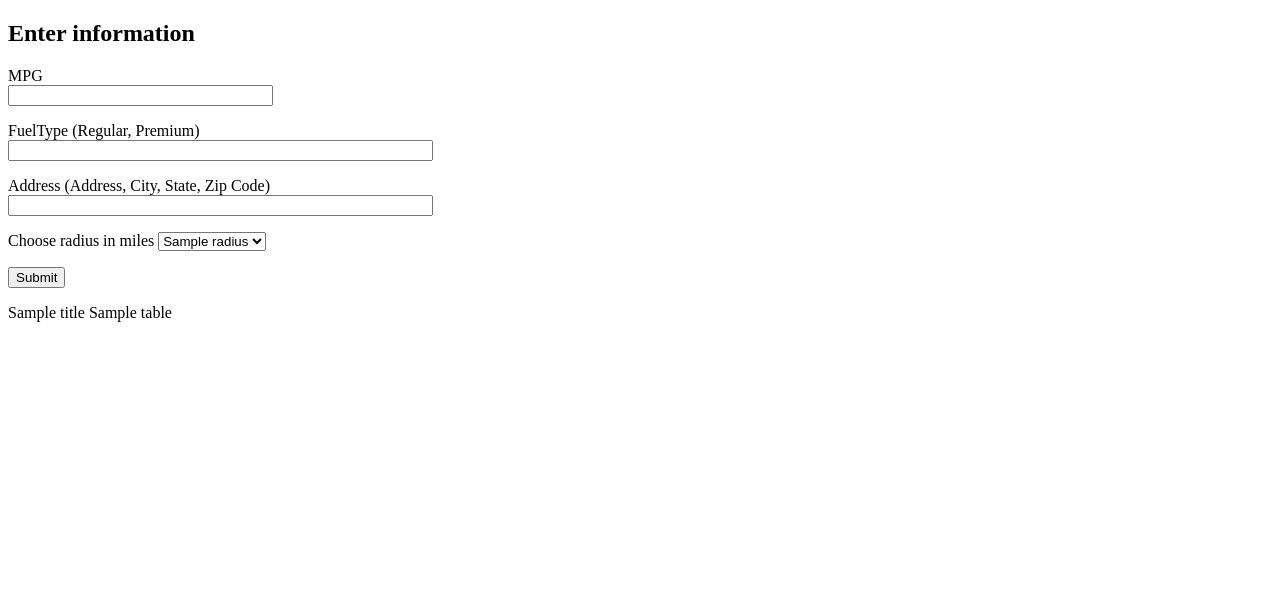
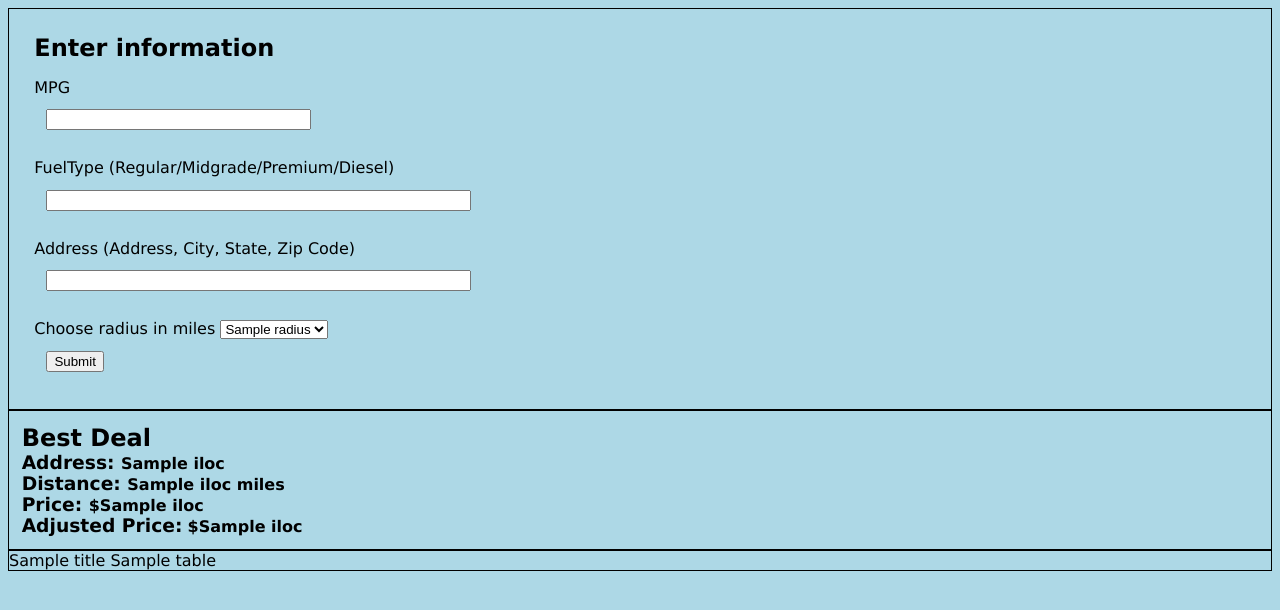
Before and after one commit to akukerang/GassedUp, a Flask app: template templates/index.html in a window 1280 px wide. Shown: the top 610 px of the page. Run offline with Flask 2, Linux system fonts and the light colour scheme; the template is opened without the code that fills it: values that come from a table or form of the project are taken from there, most other values are stand-ins (such as "Sample title", 1, 10 or a date in 2020).

Commit message:
Finished Frontend Mostly
Frontend mostly finished, just need to work on the CSS.

```diff
--- a/forms.py
+++ b/forms.py
@@ -1,9 +1,15 @@
 from flask_wtf import FlaskForm
 from wtforms import StringField, SubmitField
+from geopy.geocoders import Nominatim
+from geopy.extra.rate_limiter import RateLimiter
+import geocoder
 
+g = geocoder.ip('me')
+coords = str(g.lat) + ", " + str(g.lng)
+locator = Nominatim(user_agent="GassedUp")
+location = locator.reverse(coords)
 class CarForm(FlaskForm):
     mpg = StringField("MPG")
     fueltype = StringField("FuelType")
-    address = StringField('Address')
+    address = StringField('Address',default=str(location))
     radius = StringField('Radius')
-    submit = SubmitField('Submit')
--- a/main.py
+++ b/main.py
@@ -16,18 +16,29 @@ def getLocation(address):
 def home():
     form = CarForm()
     radii = [5, 10, 15, 25]
-    if form.is_submitted():
-        result = request.form
-        addrLatitude = getLocation(result.get('address'))[0]
-        addrLongitude = getLocation(result.get('address'))[1]
-        if (result.get('fueltype') == 'Regular' or result.get('fueltype') == 'regular'):
-            fuelTypeId = '1'
-        elif (result.get('fueltype') == 'Premium' or result.get('fueltype') == 'premium'):
-            fuelTypeId = '2'
-        tableData = getStationList(float(result.get('radii')), float(addrLatitude), float(addrLongitude), fuelTypeId, float(result.get('mpg')))
-    return render_template("index.html",form=form, radii=radii, tables=[tableData.to_html(classes='data')], titles=tableData.columns.values)
+    stationList = pd.read_csv('stationList.csv')
+    if request.method == 'POST':
+        if request.form['submit_button'] == 'Submit':
+            result = request.form
+            addrLatitude = getLocation(result.get('address'))[0]
+            addrLongitude = getLocation(result.get('address'))[1]
+            if (result.get('fueltype') == 'Regular' or result.get('fueltype') == 'regular'):
+                fuelTypeId = '1'
+            elif (result.get('fueltype') == 'Midgrade' or result.get('fueltype') == 'midgrade'):
+                fuelTypeId = '2'
+            elif (result.get('fueltype') == 'Premium' or result.get('fueltype') == 'premium'):
+                fuelTypeId = '3'
+            elif (result.get('fueltype') == 'Diesel' or result.get('fueltype') == 'diesel'):
+                fuelTypeId = '4'
+            else:
+                fuelTypeId = '1'
+            getStationList(float(result.get('radii')), float(addrLatitude), float(addrLongitude), fuelTypeId, float(result.get('mpg')))
+            stationList = pd.read_csv('stationList.csv')
+
+
+    return render_template("index.html", form=form, radii=radii, tables=[stationList.to_html(escape=False)], titles=stationList.columns.values, stationList = stationList)
 
 
 
 if __name__ == '__main__':
-    app.run()
+    app.run('0.0.0.0', port=5001)
--- /dev/null
+++ b/static/css/stylesheet.css
@@ -0,0 +1,31 @@
+body {
+    background-color: lightblue;
+    font-family: Verdana, sans-serif;
+}
+
+div{
+    border:1px solid black;
+}
+
+.car_details {
+    padding:2%;
+
+
+}
+
+input{
+    margin:1%;
+}
+.spotlightStation {
+    padding:1%;
+}
+h2{
+    margin:auto;
+    border-bottom: 1px,black;
+}
+h3, h4{
+    display:inline;
+}
+th {
+    text-align:left;
+}
--- a/tempCodeRunnerFile.py
+++ b/tempCodeRunnerFile.py
@@ -1 +1 @@
-        # print(rows['price'],calculatedPrice, distance)
+stationList
--- a/templates/index.html
+++ b/templates/index.html
@@ -2,7 +2,8 @@
 <html lang="en">
     <head>
         <meta charset="UTF-8">
-        <title>Gas Price Evaluator</title>
+        <link rel="stylesheet" href="static/css/stylesheet.css">
+        <title>Gassed Up</title>
     </head>
     <body>
         <div class="car_details">
@@ -13,7 +14,7 @@
                 {{form.mpg(size=30)}}
             </p>
             <p>
-                {{form.fueltype.label}} (Regular, Premium)<br>
+                {{form.fueltype.label}} (Regular/Midgrade/Premium/Diesel)<br>
                 {{form.fueltype(size=50)}}
             </p>
             <p>
@@ -25,13 +26,23 @@
                 {% for radius in radii %}
                     <option value="{{ radius }}" SELECTED>{{ radius }}</option>
                 {% endfor %}
-        </select>
-            <p>{{form.submit()}}</p>
+            </select></br>
+            <input type="submit" name="submit_button" value="Submit">
         </form>
         </div>
+
+        <div class = "spotlightStation">
+            <h2>Best Deal</h2>
+            <h3>Address: </h3><h4>{{ stationList['address'].iloc[0] }}</h4></br>
+            <h3>Distance: </h3><h4>{{ stationList['distance'].iloc[0] }} miles</h4></br>
+            <h3>Price: </h3><h4>${{ stationList['price'].iloc[0] }}</h4></br>      <h3>Adjusted Price:</h3> <h4>${{stationList['calcPrice'].iloc[0]}}</h4></br>
+        </div>
+
+        <div class = "table">
             {% for table in tables %}
                 {{titles[loop.index]}}
                 {{ table|safe }}
             {% endfor %}
+        </div>
     </body>
 </html>
```
Also changed, not shown: gas.py (+4 -4 lines), stationList.csv (added, +65 -0 lines). Lines whose indentation alone changed are shown as unchanged.
